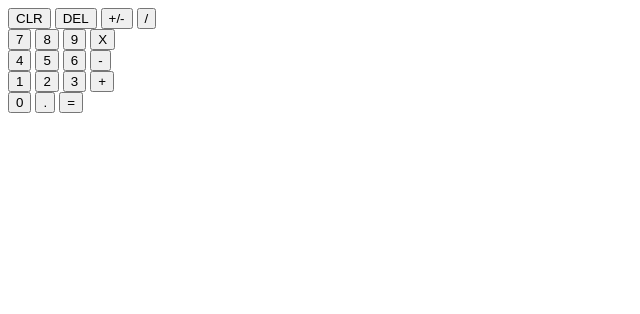
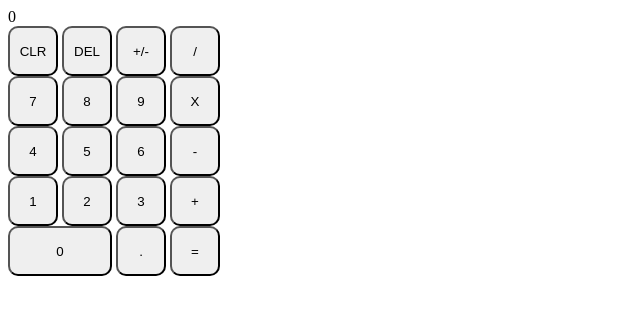
Before and after one commit to UTDesi/calculator, a plain HTML site: page index.html in a window 1280 px wide. Shown: the whole page, without its empty margins (0-640 px from the left). Drawn offline with Linux system fonts and the light colour scheme.

Commit message:
updated naming conventions

```diff
--- a/index.html
+++ b/index.html
@@ -10,7 +10,7 @@
     <body>
         <div id="calculator-body">
             <div id="display">
-
+                0
             </div>
             <div id="keypad">
                 <div id="row1">
@@ -28,13 +28,13 @@
                     </button>
                 </div>
                 <div id="row2">
-                    <button id="7" class="num-btn">
+                    <button id="seven-btn" class="num-btn">
                         7
                     </button>
-                    <button id="8" class="num-btn">
+                    <button id="eight-btn" class="num-btn">
                         8
                     </button>
-                    <button id="9" class="num-btn">
+                    <button id="nine-btn" class="num-btn">
                         9
                     </button>
                     <button id="multiply" class="opr-btn">
@@ -42,13 +42,13 @@
                     </button>
                 </div>
                 <div id="row3">
-                    <button id="4" class="num-btn">
+                    <button id="four-btn" class="num-btn">
                         4
                     </button>
-                    <button id="5" class="num-btn">
+                    <button id="five-btn" class="num-btn">
                         5
                     </button>
-                    <button id="6" class="num-btn">
+                    <button id="six-btn" class="num-btn">
                         6
                     </button>
                     <button id="subtract" class="opr-btn">
@@ -56,13 +56,13 @@
                     </button>
                 </div>
                 <div id="row4">
-                    <button id="1" class="num-btn">
+                    <button id="one-btn" class="num-btn">
                         1
                     </button>
-                    <button id="2" class="num-btn">
+                    <button id="two-btn" class="num-btn">
                         2
                     </button>
-                    <button id="3" class="num-btn">
+                    <button id="three-btn" class="num-btn">
                         3
                     </button>
                     <button id="add" class="opr-btn">
@@ -70,7 +70,7 @@
                     </button>
                 </div>
                 <div id="row5">
-                    <button id="0" class="num-btn">
+                    <button id="zero-btn" class="num-btn">
                         0
                     </button>
                     <button id="dot">
--- a/styles.css
+++ b/styles.css
@@ -0,0 +1,20 @@
+#calculator-body {
+    display: flex;
+    flex-direction: column;
+}
+
+#dipslay {
+    border-radius: 10px;
+    width: 212px;
+    height: 50px;
+}
+
+button {
+    border-radius: 10px;
+    width: 50px;
+    height: 50px;
+}
+
+#zero-btn {
+    width: 104px;
+}
```
